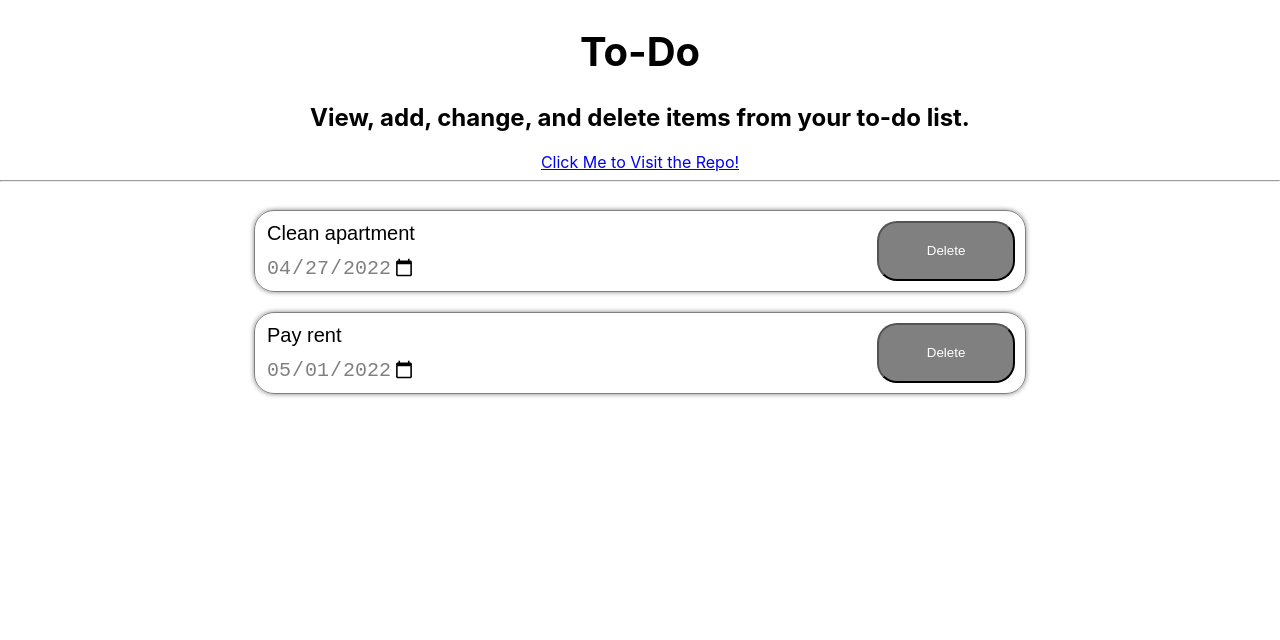
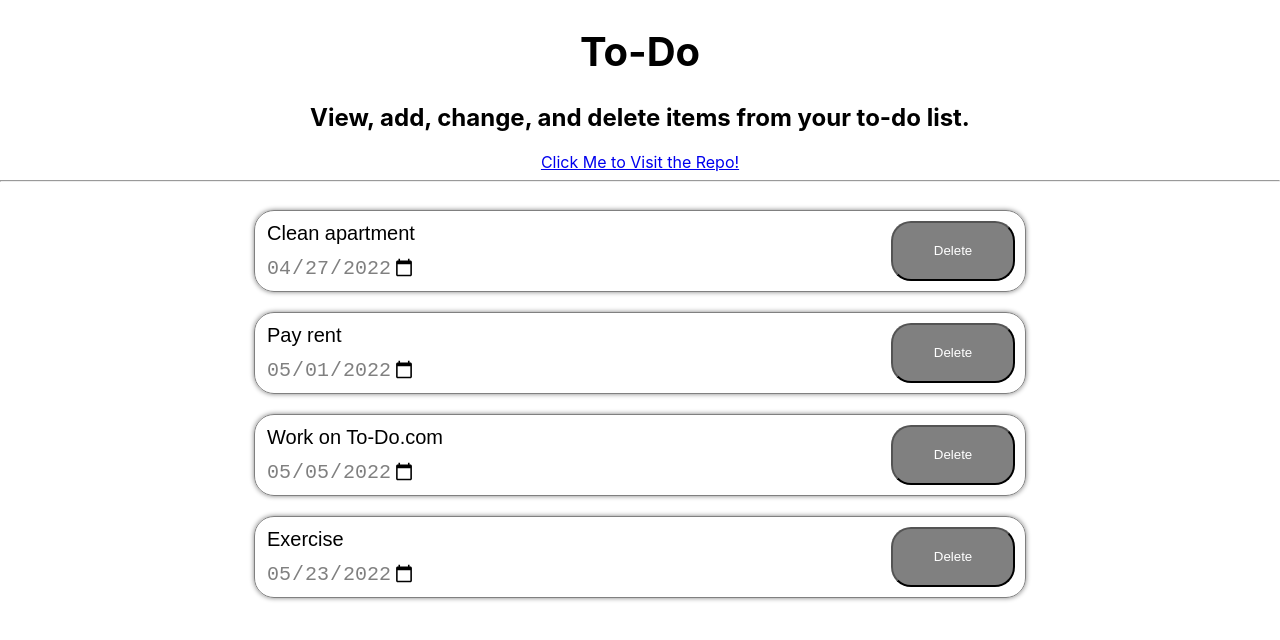
Before and after one commit to amac72/To-Do, a React (Create React App) app in the folder to-do-app/: page / in a window 1280 px wide. Shown: the top 640 px of the page. Built offline with nearby package versions, Linux system fonts and the light colour scheme.

Commit message:
Create deleteTask function, expand test data

```diff
--- a/to-do-app/src/App.js
+++ b/to-do-app/src/App.js
@@ -1,17 +1,13 @@
 import './App.css';
-import data from "./components/taskList/test.json";
 import Header from './components/header/Header.js';
 import TaskList from './components/taskList/TaskList.js';
-import React, { useState } from 'react';
 
 function App() {
   document.title = "To-Do";
-  const [taskList, setTaskList] = useState(data);
-
   return (
     <div className="App">
       <Header />
-      <TaskList taskList={taskList} />
+      <TaskList />
     </div>
   );
 }
--- a/to-do-app/src/components/taskList/Task.css
+++ b/to-do-app/src/components/taskList/Task.css
@@ -24,8 +24,8 @@
 .TaskFrame {
     display: grid;
     grid-template-areas:
-        'task task task task delete'
-        'date date date date delete';
+        'task task task task task delete'
+        'date date date date date delete';
     gap: 10px;
     padding: 10px;
     width: 750px;
--- a/to-do-app/src/components/taskList/Task.js
+++ b/to-do-app/src/components/taskList/Task.js
@@ -1,8 +1,8 @@
 import React, { useState } from "react";
 import './Task.css';
 
-const Task = ({ task }) => {
-    const [data, setData] = useState(task);
+function Task(props) {
+    const [data, setData] = useState(props.task);
 
     function update(value, fieldName, obj) {
         setData({ ...obj, [fieldName]: value });
@@ -12,7 +12,7 @@ const Task = ({ task }) => {
         <div className="TaskFrame">
             <input className="description" onChange={(event) => update(event.target.value, 'description', data)} value={data.description} />
             <input type="date" className="date" onChange={(event) => update(event.target.value, 'date', data)} value={data.date} />
-            <button className="deleteButton">Delete</button>
+            <button className="deleteButton" onClick={(event) => props.onClick(event.target.value)}>Delete</button>
         </div>
     )
 }
--- a/to-do-app/src/components/taskList/TaskList.js
+++ b/to-do-app/src/components/taskList/TaskList.js
@@ -1,13 +1,32 @@
-import React from 'react';
+import React, { useState } from 'react';
 import Task from './Task';
+import data from "./test.json";
 
-const TaskList = ({ taskList }) => {
+function TaskList() {
+    const [taskList, setTaskList] = useState(data);
+
+    function deleteTask(id) {
+        let i = 0
+        if (window.confirm("Are you sure you want to delete this task?")) {
+            for (i = 0; i < taskList.length; i++) {
+                if (taskList[i].id === id) {
+                    break;
+                }
+            }
+            const temp = [...taskList];
+            temp.splice(i, 1);
+            setTaskList(temp);
+
+            // setTaskList(taskList.filter(item => item.id !== id));
+        }
+    }
+
     return (
         <div>
             {taskList.map(task => {
                 return (
                     <div key={task.id}>
-                        <Task task={task} />
+                        <Task task={task} onClick={() => deleteTask(task.id)} />
                         <br></br>
                     </div>
                 )
--- a/to-do-app/src/components/taskList/test.json
+++ b/to-do-app/src/components/taskList/test.json
@@ -8,5 +8,15 @@
         "id": 2,
         "description": "Pay rent",
         "date": "2022-05-01"
+    },
+    {
+        "id": 3,
+        "description": "Work on To-Do.com",
+        "date": "2022-05-05"
+    },
+    {
+        "id": 4,
+        "description": "Exercise",
+        "date": "2022-05-23"
     }
 ]
```
